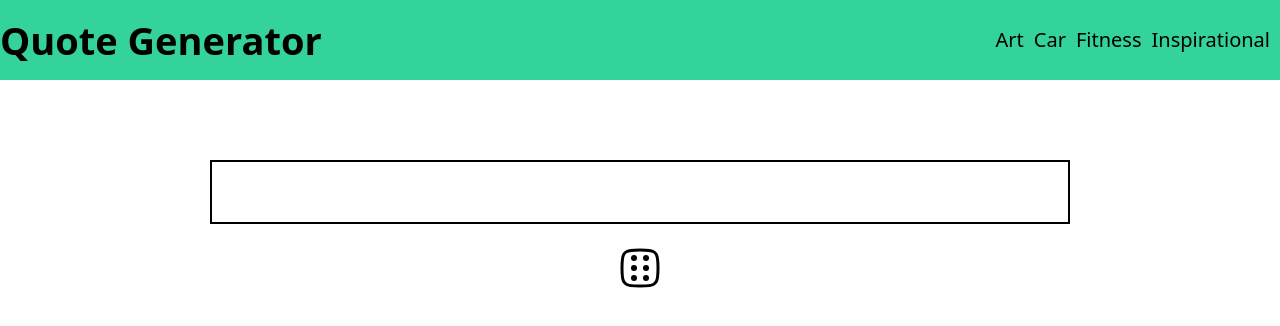
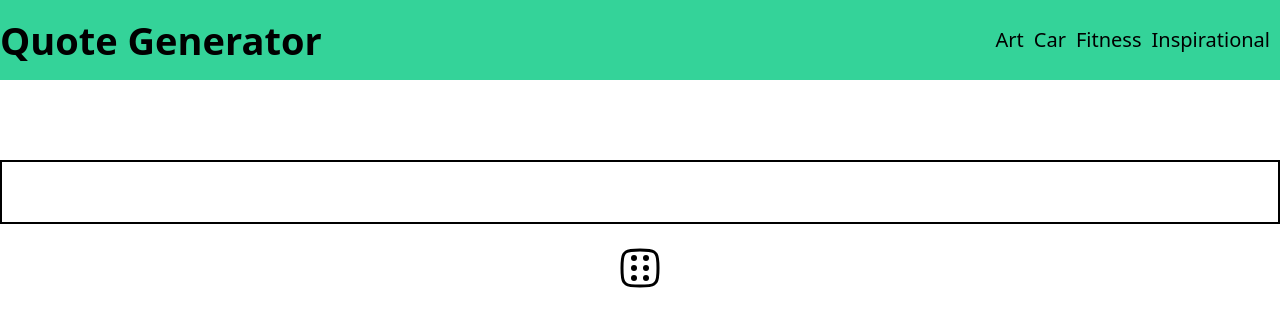
Before and after one commit to akshat-code21/OS-Club-Hackathon, a website: page src/index.html in a window 1280 px wide. Drawn offline with Linux system fonts and the light colour scheme; no server answers.

Commit message:
adjusting main container

```diff
--- a/src/index.html
+++ b/src/index.html
@@ -26,7 +26,7 @@
 
     <main class="flex flex-col gap-[20px]">
       <div
-        class="container border-2 border-black w-[860px]  mt-[80px] mx-[auto] "
+        class="container border-2 border-black mt-[80px] mx-[auto] "
       >
         <div id="quote" class="p-[20px] text-center text-[36px] font-semibold"></div>
         <div id="author" class="text-center italic mt-auto text-[22px] mb-[20px]"></div>
```
